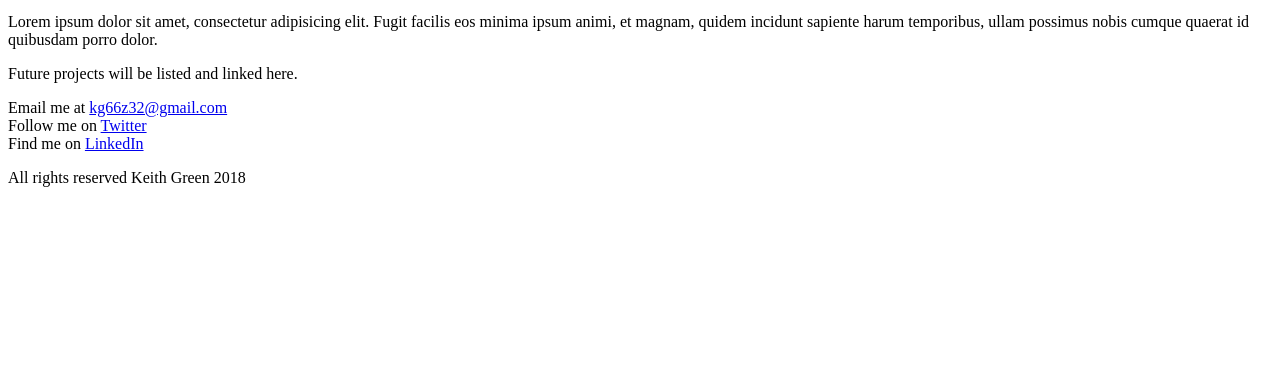
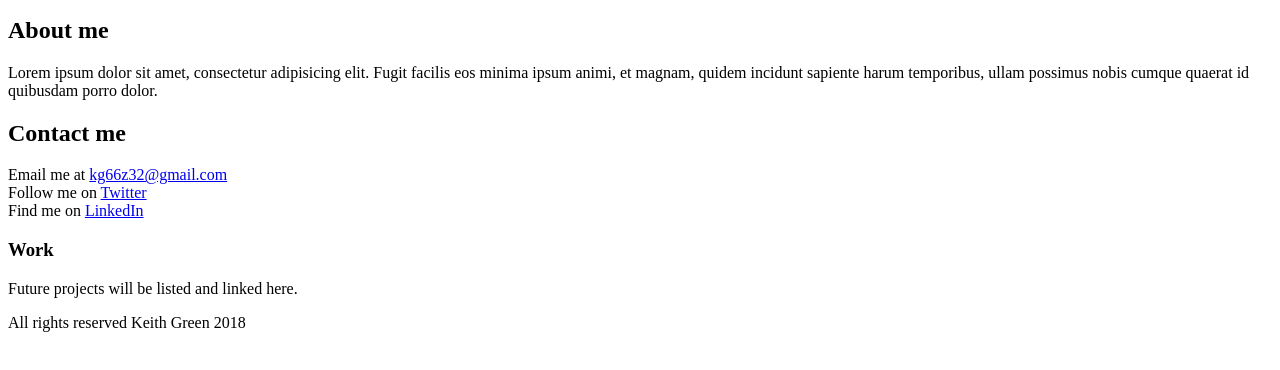
Before and after one commit to KGreen66/portfolio-page, a plain HTML site: page index.html in a window 1280 px wide. Shown: the part 262-632 px from the top of the page. Drawn offline with Linux system fonts and the light colour scheme.

Commit message:
changed body structure and added subheadings

```diff
--- a/index.html
+++ b/index.html
@@ -23,10 +23,19 @@
     </header>
     <main>
         <img src="#" alt="content photo" ID="contentImg">
-        <p class="about">Lorem ipsum dolor sit amet, consectetur adipisicing elit. Fugit facilis eos minima ipsum animi, et magnam, quidem incidunt sapiente harum temporibus, ullam possimus nobis cumque quaerat id quibusdam porro dolor.</p>
-        <p class="work"> Future projects will be listed and linked here.</p>
-        <p class="contact">Email me at <a href="kg66z32@gmail.com" rel="mailto" id="email">kg66z32@gmail.com</a><br>Follow me on <a href="twitter.com" id="twitter">Twitter</a><br>Find me on <a href="linkedin.com" id="linkedIn">LinkedIn</a></p>
+        <div class="about">
+            <h2>About me</h2>
+            <p>Lorem ipsum dolor sit amet, consectetur adipisicing elit. Fugit facilis eos minima ipsum animi, et magnam, quidem incidunt sapiente harum temporibus, ullam possimus nobis cumque quaerat id quibusdam porro dolor.</p>
+        </div>
+        <div class="contact">
+            <h2>Contact me</h2>
+            <p>Email me at <a href="kg66z32@gmail.com" rel="mailto" id="email">kg66z32@gmail.com</a><br>Follow me on <a href="twitter.com" id="twitter">Twitter</a><br>Find me on <a href="linkedin.com" id="linkedIn">LinkedIn</a></p>
+        </div>
     </main>
+    <aside class="work">
+        <h3>Work</h3>
+        <p>Future projects will be listed and linked here.</p>
+    </aside>
     <footer>
         <p>All rights reserved Keith Green 2018</p>
     </footer>
```
